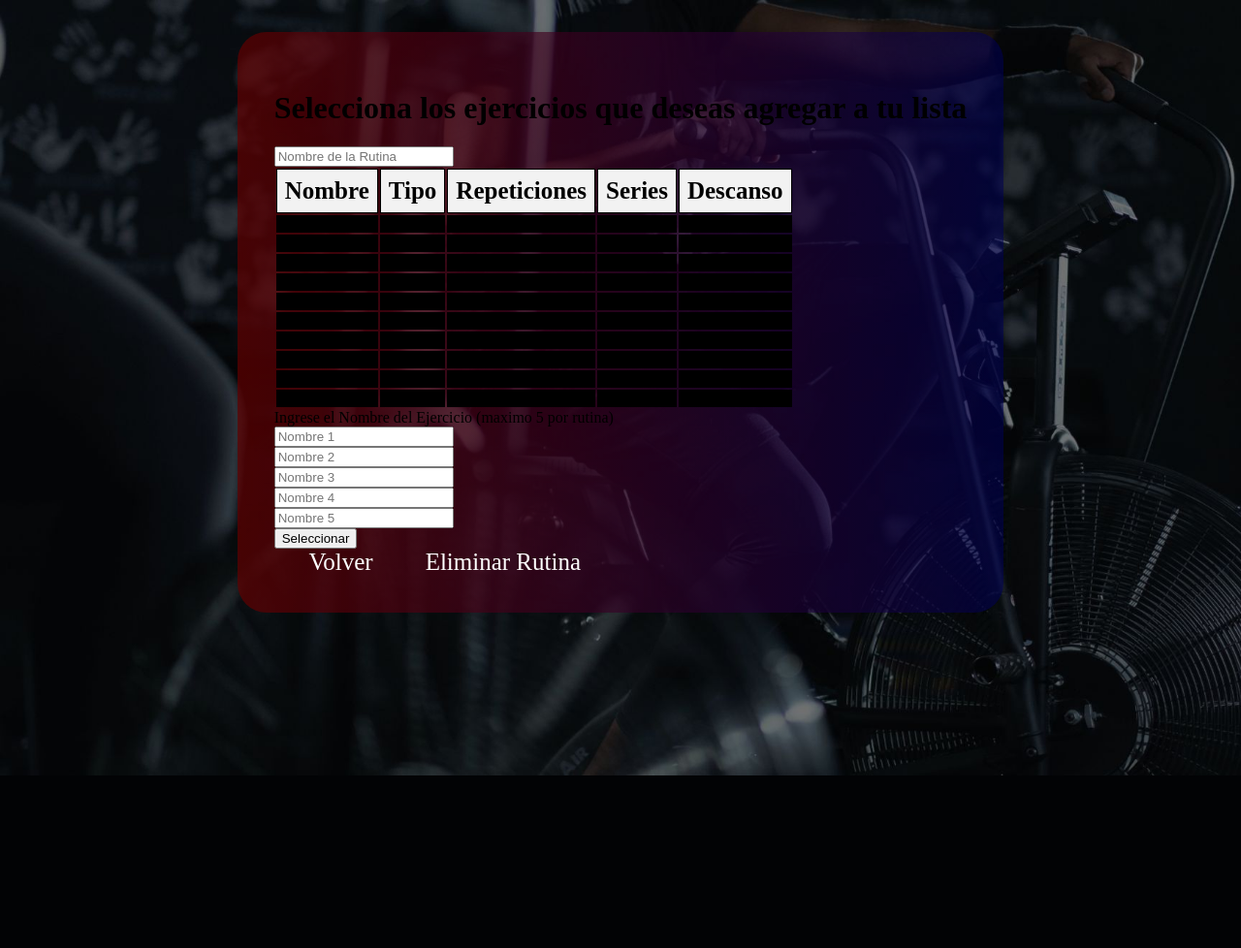
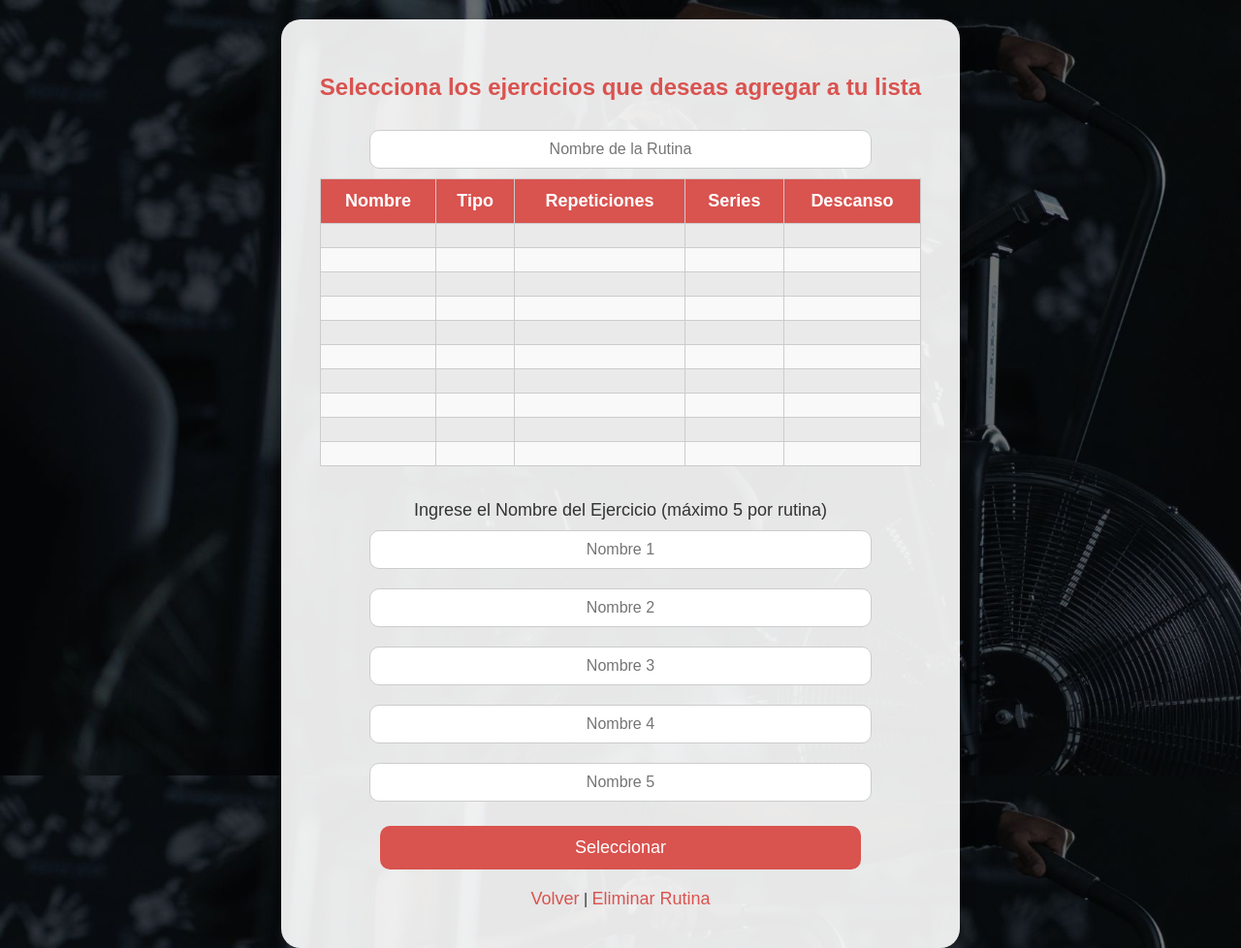
Before and after one commit to David2421b/ProjectGym, a Python web app: template gym/view/templates/DashBoardData.html in a window 1280 px wide. Shown: the whole page at 97% size. Before the commit the page ends 800 px from the top, so only its background shows below. Run offline with Jinja, Linux system fonts and the light colour scheme; the template is opened without the code that fills it, so the values that code supplies are empty.

Commit message:
Termine todas las interfaces

```diff
--- a/gym/view/templates/DashBoardData.html
+++ b/gym/view/templates/DashBoardData.html
@@ -4,63 +4,126 @@
     <meta charset="UTF-8">
     <meta name="viewport" content="width=device-width, initial-scale=1.0">
     <title>Tus Ejercicios</title>
-    <link rel="icon" href="{{url_for("static", filename = "Logo.png")}}" type="image/png">
+    <link rel="icon" href="{{url_for('static', filename = 'Logo.png')}}" type="image/png">
 
     <style>
-        body{
+
+        body {
             background-image: url('{{url_for("static", filename = "Fondo3.jpg")}}');
             background-size: cover;
             background-attachment: fixed;
+            font-family: Arial, sans-serif;
+            color: #333;
+            display: flex;
+            justify-content: center;
+            align-items: center;
+            min-height: 100vh;
+            margin: 0;
         }
 
-        .Body{
-            display: flex;
+        .Container {
+            background: rgba(255, 255, 255, 0.9);
+            border-radius: 20px;
+            box-shadow: 0px 8px 16px rgba(0, 0, 0, 0.3);
+            max-width: 700px;
+            padding: 40px;
+            text-align: center;
+            margin-top: 20px;
         }
 
-        .Container{
-            background: linear-gradient(to right, rgba(97, 0, 0, 0.704), rgba(0, 0, 88, 0.542));
-            border-radius: 30px;
-            justify-content: center;
-            margin-top: 2%;
-            margin-left: auto;
-            margin-right: auto;
-            padding: 3%;
+
+        h1 {
+            font-size: 24px;
+            color: #d9534f;
+            margin-bottom: 20px;
+        }
+
+        table {
+            width: 100%;
+            border-collapse: collapse;
+            margin-bottom: 20px;
         }
 
         th, td {
-            border: 1px solid black;
-            padding: 8px;
-            text-align: left;
-            font-size: 25px;
-            color: white;
-            background-color: black;
+            border: 1px solid #ccc;
+            padding: 12px;
+            font-size: 18px;
             text-align: center;
         }
 
         th {
-            background-color: #f2f2f2; /* Color de fondo para el encabezado */
-            color: black;
+            background-color: #d9534f;
+            color: white;
         }
 
-        a{
+        tr:nth-child(even) {
+            background-color: #f9f9f9;
+        }
+
+        tr:nth-child(odd) {
+            background-color: #eaeaea;
+        }
+
+        input[type="text"] {
+            width: 80%;
+            padding: 10px;
+            margin: 10px 0;
+            font-size: 16px;
+            border-radius: 10px;
+            border: 1px solid #ccc;
+            text-align: center;
+        }
+
+        label {
+            font-size: 18px;
+            color: #333;
+            margin-top: 15px;
+            display: inline-block;
+        }
+
+
+        button {
+            background-color: #d9534f;
             color: white;
+            font-size: 18px;
+            border: none;
+            border-radius: 10px;
+            padding: 12px;
+            width: 80%;
+            cursor: pointer;
+            transition: background-color 0.3s;
+            margin-top: 15px;
+        }
+
+        button:hover {
+            background-color: #c9302c;
+        }
+
+
+        a {
+            display: inline-block;
+            margin-top: 20px;
+            color: #d9534f;
+            font-size: 18px;
             text-decoration: none;
-            font-size: 25px;
-            text-align: center;
-            margin: 5% 2% 0 5%;
+        }
+
+        a:hover {
+            color: #c9302c;
+            text-decoration: underline;
         }
     </style>
 </head>
 <body>
-    <div class="Body">
     <div class="Container">
         <form action="/AgregarEjerLista" method="post">
             <h1>Selecciona los ejercicios que deseas agregar a tu lista</h1>
-                <input type="text" name="Name" id = "Name" placeholder = "Nombre de la Rutina" required><br>
+            <input type="text" name="Name" id="Name" placeholder="Nombre de la Rutina" required><br>
+
+
             <table>
                 <thead>
                     <tr>
-
                         <th>Nombre</th>
                         <th>Tipo</th>
                         <th>Repeticiones</th>
@@ -69,96 +132,31 @@
                     </tr>
                 </thead>
                 <tbody>
-                        <tr>
-                            <td>{{Nombre1}}</td>
-                            <td>{{Tipo1}}</td>
-                            <td>{{Repeticiones1}}</td>
-                            <td>{{Series1}}</td>
-                            <td>{{Descanso1}}</td>
-                        </tr>
-                        <tr>
-                            <td>{{Nombre2}}</td>
-                            <td>{{Tipo2}}</td>
-                            <td>{{Repeticiones2}}</td>
-                            <td>{{Series2}}</td>
-                            <td>{{Descanso2}}</td>
-                        </tr>
-                        <tr>
-                            <td>{{Nombre3}}</td>
-                            <td>{{Tipo3}}</td>
-                            <td>{{Repeticiones3}}</td>
-                            <td>{{Series3}}</td>
-                            <td>{{Descanso3}}</td>
-                        </tr>
-
-                        <tr>
-                            <td>{{Nombre4}}</td>
-                            <td>{{Tipo4}}</td>
-                            <td>{{Repeticiones4}}</td>
-                            <td>{{Series4}}</td>
-                            <td>{{Descanso4}}</td>
-                        </tr>
-
-                        <tr>
-                            <td>{{Nombre5}}</td>
-                            <td>{{Tipo5}}</td>
-                            <td>{{Repeticiones5}}</td>
-                            <td>{{Series5}}</td>
-                            <td>{{Descanso5}}</td>
-                        </tr>
-
-                        <tr>
-                            <td>{{Nombre6}}</td>
-                            <td>{{Tipo6}}</td>
-                            <td>{{Repeticiones6}}</td>
-                            <td>{{Series6}}</td>
-                            <td>{{Descanso6}}</td>
-                        </tr>
-
-                        <tr>
-                            <td>{{Nombre7}}</td>
-                            <td>{{Tipo7}}</td>
-                            <td>{{Repeticiones7}}</td>
-                            <td>{{Series7}}</td>
-                            <td>{{Descanso7}}</td>
-                        </tr>
-
-                        <tr>
-                            <td>{{Nombre8}}</td>
-                            <td>{{Tipo8}}</td>
-                            <td>{{Repeticiones8}}</td>
-                            <td>{{Series8}}</td>
-                            <td>{{Descanso8}}</td>
-                        </tr>
-
-                        <tr>
-                            <td>{{Nombre9}}</td>
-                            <td>{{Tipo9}}</td>
-                            <td>{{Repeticiones9}}</td>
-                            <td>{{Series9}}</td>
-                            <td>{{Descanso9}}</td>
-                        </tr>
-
-                        <tr>
-                            <td>{{Nombre10}}</td>
-                            <td>{{Tipo10}}</td>
-                            <td>{{Repeticiones10}}</td>
-                            <td>{{Series10}}</td>
-                            <td>{{Descanso10}}</td>
-                        </tr>
+                    <tr><td>{{Nombre1}}</td><td>{{Tipo1}}</td><td>{{Repeticiones1}}</td><td>{{Series1}}</td><td>{{Descanso1}}</td></tr>
+                    <tr><td>{{Nombre2}}</td><td>{{Tipo2}}</td><td>{{Repeticiones2}}</td><td>{{Series2}}</td><td>{{Descanso2}}</td></tr>
+                    <tr><td>{{Nombre3}}</td><td>{{Tipo3}}</td><td>{{Repeticiones3}}</td><td>{{Series3}}</td><td>{{Descanso3}}</td></tr>
+                    <tr><td>{{Nombre4}}</td><td>{{Tipo4}}</td><td>{{Repeticiones4}}</td><td>{{Series4}}</td><td>{{Descanso4}}</td></tr>
+                    <tr><td>{{Nombre5}}</td><td>{{Tipo5}}</td><td>{{Repeticiones5}}</td><td>{{Series5}}</td><td>{{Descanso5}}</td></tr>
+                    <tr><td>{{Nombre6}}</td><td>{{Tipo6}}</td><td>{{Repeticiones6}}</td><td>{{Series6}}</td><td>{{Descanso6}}</td></tr>
+                    <tr><td>{{Nombre7}}</td><td>{{Tipo7}}</td><td>{{Repeticiones7}}</td><td>{{Series7}}</td><td>{{Descanso7}}</td></tr>
+                    <tr><td>{{Nombre8}}</td><td>{{Tipo8}}</td><td>{{Repeticiones8}}</td><td>{{Series8}}</td><td>{{Descanso8}}</td></tr>
+                    <tr><td>{{Nombre9}}</td><td>{{Tipo9}}</td><td>{{Repeticiones9}}</td><td>{{Series9}}</td><td>{{Descanso9}}</td></tr>
+                    <tr><td>{{Nombre10}}</td><td>{{Tipo10}}</td><td>{{Repeticiones10}}</td><td>{{Series10}}</td><td>{{Descanso10}}</td></tr>
                 </tbody>
             </table>
-                <label >Ingrese el Nombre del Ejercicio (maximo 5 por rutina)</label><br>
-                <input type="text" name="Ejercicio1" id="Ejercicio1" placeholder = "Nombre 1"><br>
-                <input type="text" name="Ejercicio2" id="Ejercicio2" placeholder = "Nombre 2"><br>
-                <input type="text" name="Ejercicio3" id="Ejercicio3" placeholder = "Nombre 3"><br>
-                <input type="text" name="Ejercicio4" id="Ejercicio4" placeholder = "Nombre 4"><br>
-                <input type="text" name="Ejercicio5" id="Ejercicio5" placeholder = "Nombre 5"><br>
+
+            <label>Ingrese el Nombre del Ejercicio (máximo 5 por rutina)</label><br>
+            <input type="text" name="Ejercicio1" id="Ejercicio1" placeholder="Nombre 1"><br>
+            <input type="text" name="Ejercicio2" id="Ejercicio2" placeholder="Nombre 2"><br>
+            <input type="text" name="Ejercicio3" id="Ejercicio3" placeholder="Nombre 3"><br>
+            <input type="text" name="Ejercicio4" id="Ejercicio4" placeholder="Nombre 4"><br>
+            <input type="text" name="Ejercicio5" id="Ejercicio5" placeholder="Nombre 5"><br>
             <button type="submit">Seleccionar</button>
         </form>
-            <a href="/Rutinas">Volver</a>
+
+
+        <a href="/Rutinas">Volver</a> |
         <a href="/PagEliminarRutina">Eliminar Rutina</a>
-        </div>
     </div>
 </body>
 </html>
```
Also changed, not shown: gym/view/templates/DashBoardEliminarEjercicio.html (+109 -75 lines), gym/view/templates/DashBoardEliminarRutina.html (+98 -49 lines), gym/view/templates/DashBoardRutinas.html (+59 -29 lines), gym/view/templates/RegisEjercicio.html (+63 -42 lines), gym/Logic/database/digitalhealth.db. Lines whose indentation alone changed are shown as unchanged.
